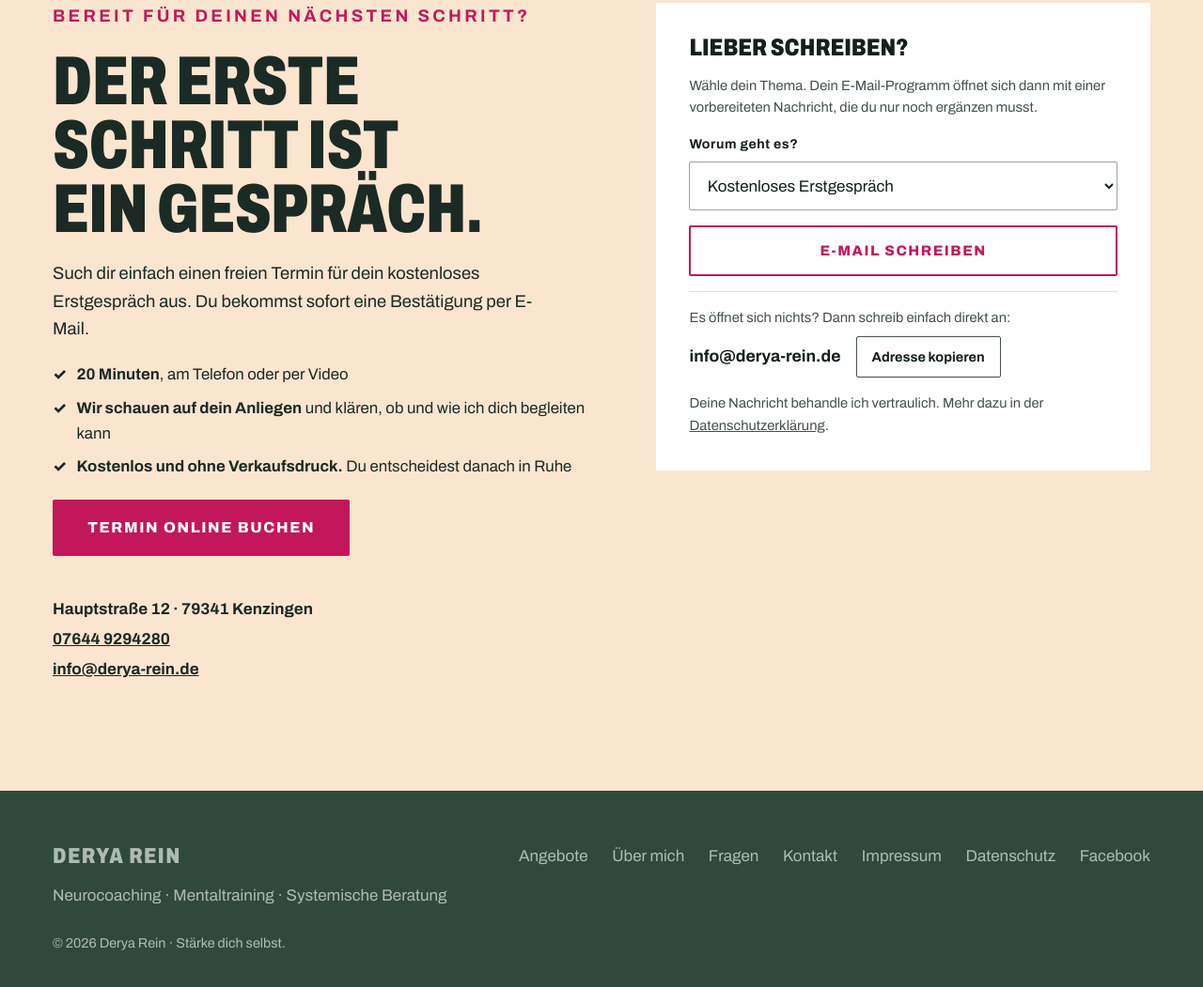
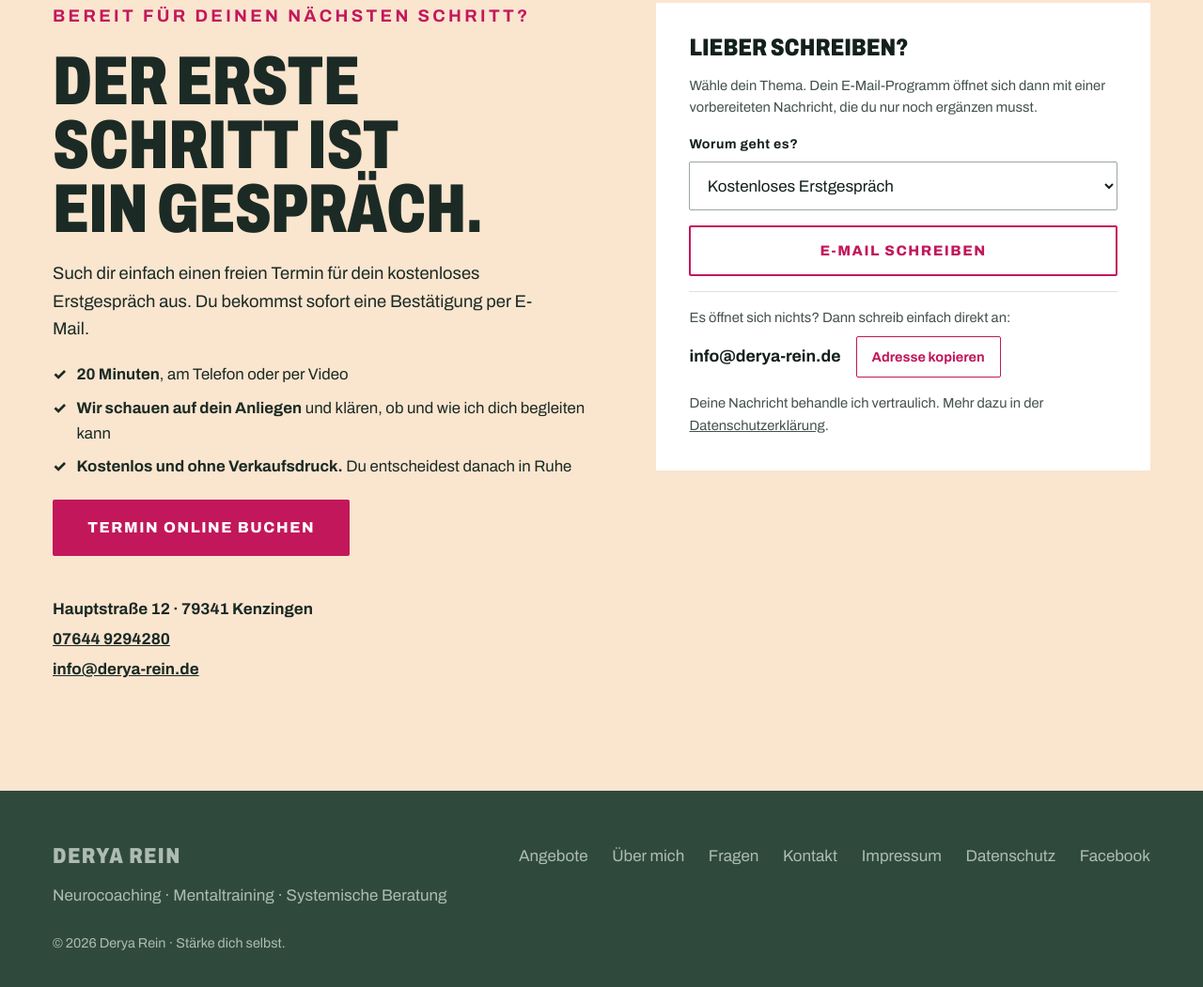
Before and after one commit to BerndRein/DR-neuehomepage, a plain HTML site: page index.html in a window 1280 px wide. Shown: the part 10061-11112 px from the top of the page at 94% size. Drawn offline with Linux system fonts and the light colour scheme.

Commit message:
Button „Adresse kopieren“ in Magenta
Co-Authored-By: Claude Opus 5.5 <noreply@anthropic.com>
Claude-Session: https://claude.ai/code/session_013ww2vfc1M5o47jcq1oPTa1

```diff
--- a/index.html
+++ b/index.html
@@ -386,8 +386,8 @@
   .mail-fallback{border-top:1px solid var(--sage-2); padding-top:1rem; display:flex; flex-direction:column; gap:.5rem;}
   .mail-copy{display:flex; flex-wrap:wrap; align-items:center; gap:.6rem 1rem;}
   .mail-address{font-weight:700; font-size:1.1rem; color:var(--ink); user-select:all; overflow-wrap:anywhere;}
-  .copy-btn{font:inherit; font-weight:700; font-size:.9rem; color:var(--ink); background:transparent; border:1px solid var(--ink-soft); border-radius:2px; padding:0 1rem; min-height:44px; cursor:pointer;}
-  .copy-btn:hover{background:var(--ink); color:var(--paper);}
+  .copy-btn{font:inherit; font-weight:700; font-size:.9rem; color:var(--accent); background:transparent; border:1px solid var(--accent); border-radius:2px; padding:0 1rem; min-height:44px; cursor:pointer;}
+  .copy-btn:hover{background:var(--accent); color:#FFFFFF;}
 
   /* Online-Buchung */
   .talk-facts{list-style:none; margin:0; padding:0; display:flex; flex-direction:column; gap:.55rem; font-size:1.05rem;}
```
